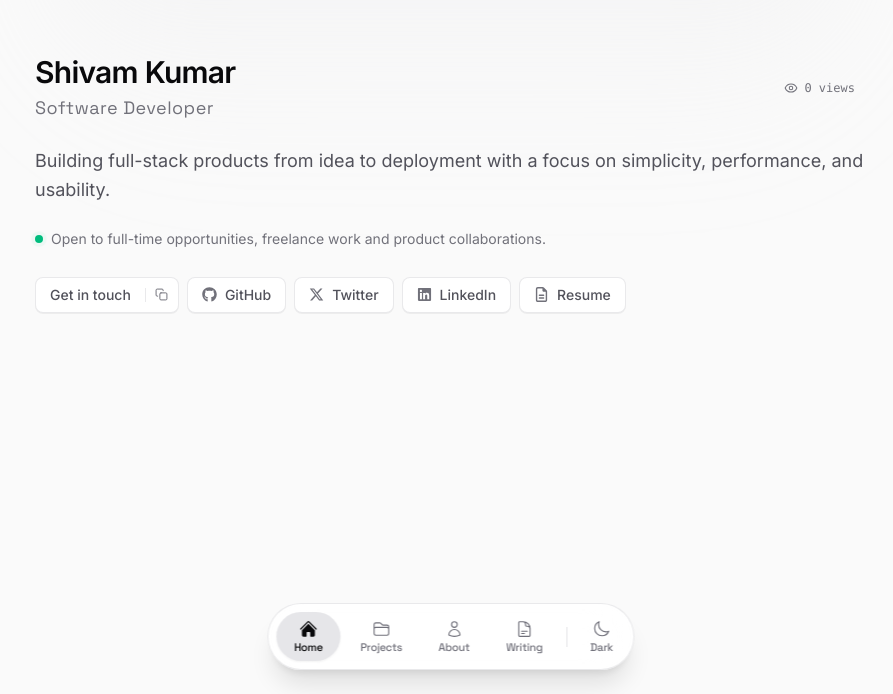
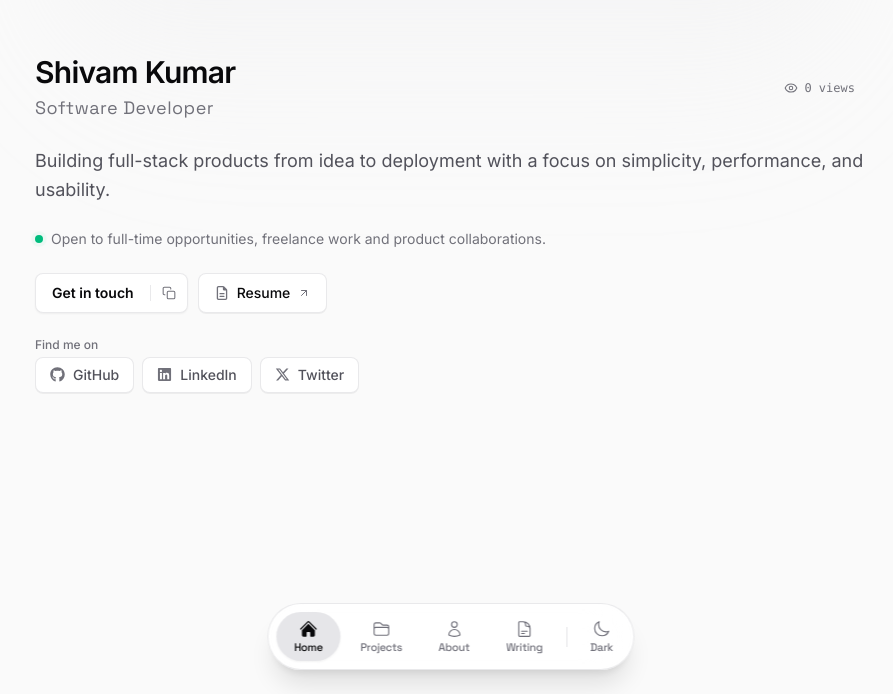
Before and after one commit to shivamkumarlogs/Portfolio, a React (Vite) app: page / in a window 1280 px wide. Shown: the part 106-800 px from the top of the page, without its empty margins (189-1082 px from the left). Built offline with nearby package versions, Linux system fonts and the light colour scheme; no server answers.

Commit message:
feat(home): separate resume action into tiered hero button layout

```diff
--- a/src/data/siteContent.js
+++ b/src/data/siteContent.js
@@ -100,17 +100,13 @@ export const GITHUB_USERNAME = "shivamkumarlogs";
 
 export const GITHUB_URL = `https://github.com/${GITHUB_USERNAME}`;
 
+export const RESUME_URL = "/Shivam_Kumar_Resume.pdf";
+
 export const socialLinks = [
   {
     label: "GitHub",
     href: GITHUB_URL,
     icon: FaGithub,
-  },
-
-  {
-    label: "Twitter",
-    href: "https://x.com/shivamkumarlogs",
-    icon: FaXTwitter,
   },
 
   {
@@ -120,9 +116,9 @@ export const socialLinks = [
   },
 
   {
-    label: "Resume",
-    href: "/Shivam_Kumar_Resume.pdf",
-    icon: FaRegFileLines,
+    label: "Twitter",
+    href: "https://x.com/shivamkumarlogs",
+    icon: FaXTwitter,
   },
 ];
 
--- a/src/pages/HomePage.jsx
+++ b/src/pages/HomePage.jsx
@@ -1,7 +1,8 @@
 import { useState } from "react";
+import { FaRegFileLines } from "react-icons/fa6";
 import { Icon } from "../components/Icon";
 import { ViewCounter } from "../components/ViewCounter";
-import { profile, socialLinks, EMAIL } from "../data/siteContent";
+import { profile, socialLinks, RESUME_URL, EMAIL } from "../data/siteContent";
 
 export function HomePage() {
   const [copied, setCopied] = useState(false);
@@ -43,19 +44,22 @@ export function HomePage() {
           </span>
         </div>
 
-        <div className="flex flex-wrap items-center gap-2 pt-1">
-          <div className="inline-flex items-center h-8 sm:h-9 rounded-lg border border-(--border-soft) bg-(--surface) hover:border-(--border) text-xs sm:text-sm font-medium transition-all shadow-2xs dark:shadow-[inset_0_1px_0_0_rgba(255,255,255,0.06)]">
+        {/* 2-Tier Action Structure */}
+        <div className="space-y-6 ">
+          {/* Row 1: Primary (Get in touch) & Secondary (Resume) */}
+          <div className="flex flex-wrap items-center gap-2.5">
+            <div className="inline-flex items-center h-9 sm:h-10 rounded-lg border border-(--border-soft) bg-(--surface) hover:border-(--border) text-xs sm:text-sm font-medium transition-all shadow-xs dark:shadow-[inset_0_1px_0_0_rgba(255,255,255,0.08)]">
               <a
                 href={`https://mail.google.com/mail/u/0/?fs=1&to=${EMAIL}&tf=cm`}
                 target="_blank"
                 rel="noopener noreferrer"
-              className="flex items-center h-full px-3 sm:px-3.5 text-(--text-secondary) hover:text-(--text-primary) hover:bg-(--surface-raised) rounded-l-lg transition-colors whitespace-nowrap"
+                className="flex items-center h-full px-3.5 sm:px-4 text-(--text-primary) font-semibold hover:bg-(--surface-raised) rounded-l-lg transition-colors whitespace-nowrap"
               >
                 <span>Get in touch</span>
               </a>
 
               <span
-              className="h-3.5 w-px bg-(--border-soft) shrink-0"
+                className="h-4 w-px bg-(--border-soft) shrink-0"
                 aria-hidden="true"
               />
 
@@ -64,37 +68,61 @@ export function HomePage() {
                 onClick={handleCopyEmail}
                 aria-label="Copy email address"
                 title={copied ? "Copied to clipboard!" : `Copy ${EMAIL}`}
-              className="flex h-full w-7 sm:w-8 shrink-0 items-center justify-center rounded-r-lg text-(--text-muted) hover:text-(--text-primary) hover:bg-(--surface-raised) active:scale-90 transition-all cursor-pointer"
+                className="flex h-full w-8 sm:w-9 shrink-0 items-center justify-center rounded-r-lg text-(--text-muted) hover:text-(--text-primary) hover:bg-(--surface-raised) active:scale-90 transition-all cursor-pointer"
               >
                 {copied ? (
                   <Icon
                     name="check"
-                  size={13}
+                    size={14}
                     className="text-emerald-500 dark:text-emerald-400"
                   />
                 ) : (
                   <Icon
                     name="copy"
-                  size={13}
+                    size={14}
                     className="transition-transform duration-200 hover:scale-110"
                   />
                 )}
               </button>
             </div>
 
+            <a
+              href={RESUME_URL}
+              target="_blank"
+              rel="noopener noreferrer"
+              className="group inline-flex items-center gap-2 h-9 sm:h-10 px-3.5 sm:px-4 rounded-lg border border-(--border-soft) bg-(--surface) hover:bg-(--surface-raised) hover:border-(--border) text-xs sm:text-sm font-medium text-(--text-primary) shadow-2xs dark:shadow-[inset_0_1px_0_0_rgba(255,255,255,0.05)] transition-all duration-200 active:scale-95 cursor-pointer whitespace-nowrap"
+            >
+              <FaRegFileLines className="text-sm shrink-0 text-(--text-muted) group-hover:text-(--text-primary) transition-colors" />
+              <span>Resume</span>
+              <Icon
+                name="arrow-up-right"
+                size={12}
+                className="text-(--text-muted) group-hover:text-(--text-primary) transition-transform duration-200 group-hover:translate-x-0.5 group-hover:-translate-y-0.5"
+              />
+            </a>
+          </div>
+
+          {/* Row 2: Tier 3 Socials (GitHub, LinkedIn, Twitter) */}
+          <div className="space-y-1">
+            <span className="block text-xs font-medium text-(--text-muted)">
+              Find me on
+            </span>
+            <div className="flex flex-wrap items-center gap-2">
               {socialLinks.map(({ label, href, icon: IconComponent }) => (
                 <a
                   key={label}
                   href={href}
                   target="_blank"
                   rel="noopener noreferrer"
-              className="group inline-flex items-center gap-2 h-8 sm:h-9 px-3 sm:px-3.5 rounded-lg border border-(--border-soft) bg-(--surface) hover:bg-(--surface-raised) hover:border-(--border) text-xs sm:text-sm font-medium text-(--text-secondary) hover:text-(--text-primary) shadow-2xs dark:shadow-[inset_0_1px_0_0_rgba(255,255,255,0.06)] transition-all duration-200 active:scale-95 cursor-pointer whitespace-nowrap"
+                  className="group inline-flex items-center gap-2 h-8 sm:h-9 px-3 sm:px-3.5 rounded-lg border border-(--border-soft) bg-(--surface) hover:bg-(--surface-raised) hover:border-(--border) text-xs sm:text-sm font-medium text-(--text-secondary) hover:text-(--text-primary) shadow-2xs dark:shadow-[inset_0_1px_0_0_rgba(255,255,255,0.04)] transition-all duration-200 active:scale-95 cursor-pointer whitespace-nowrap"
                 >
                   <IconComponent className="text-sm sm:text-[15px] shrink-0 text-(--text-muted) group-hover:text-(--text-primary) transition-colors" />
                   <span>{label}</span>
                 </a>
               ))}
             </div>
+          </div>
+        </div>
       </section>
     </div>
   );
```
Lines whose indentation alone changed are shown as unchanged.
